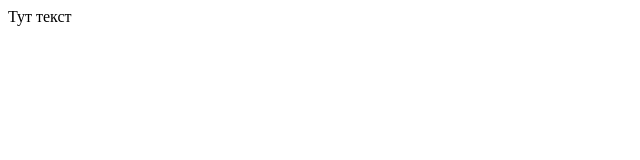
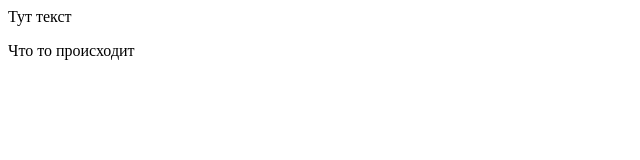
Before and after one commit to Vladislav306907/test, a plain HTML site: page index.html in a window 1280 px wide. Shown: the whole page, without its empty margins (0-640 px from the left). Drawn offline with Linux system fonts and the light colour scheme.

Commit message:
Добавил кусок
О да

```diff
--- a/index.html
+++ b/index.html
@@ -6,5 +6,6 @@
 </head>
 <body>
 	Тут текст
+	<p>Что то происходит</p>
 </body>
 </html>
```
